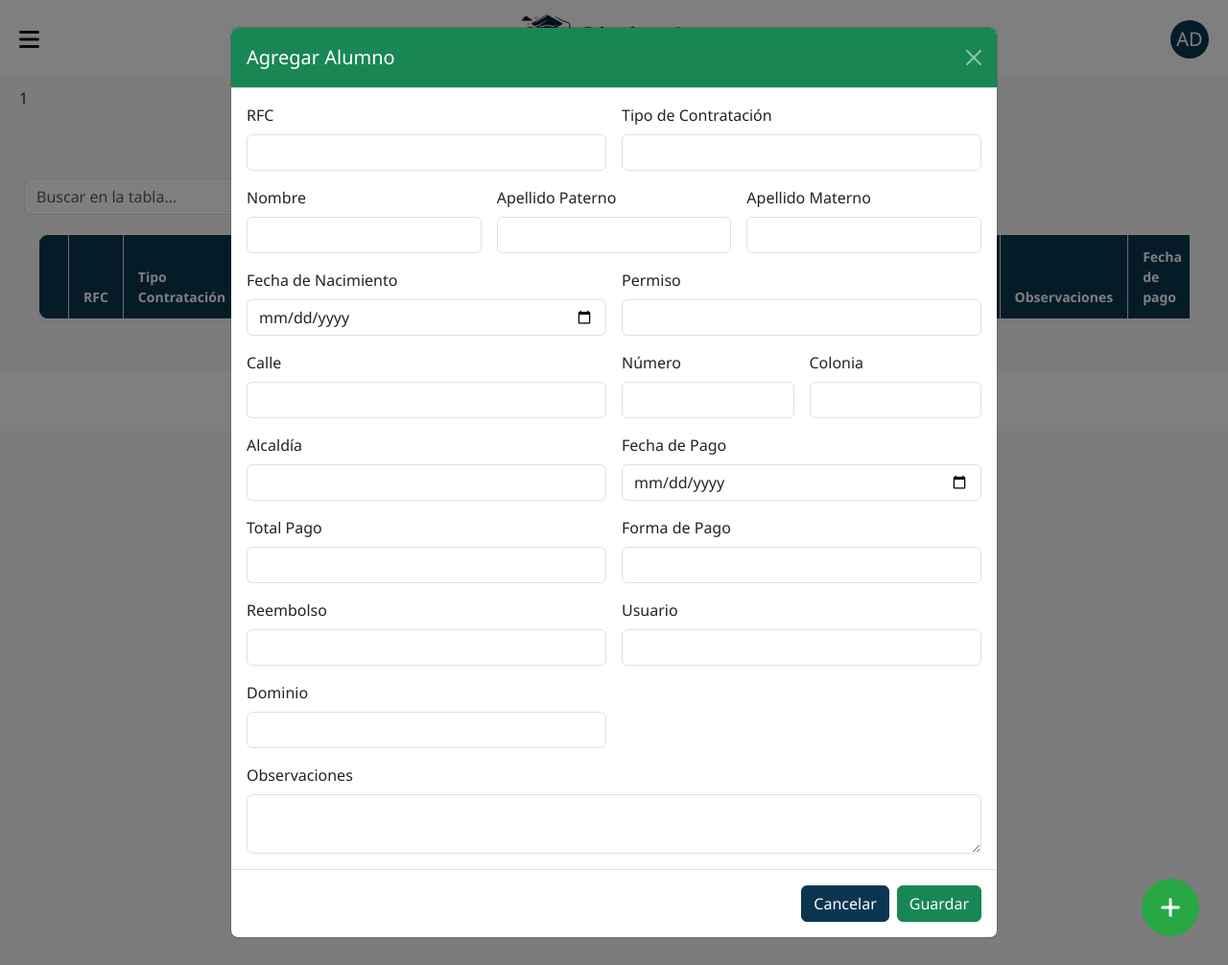
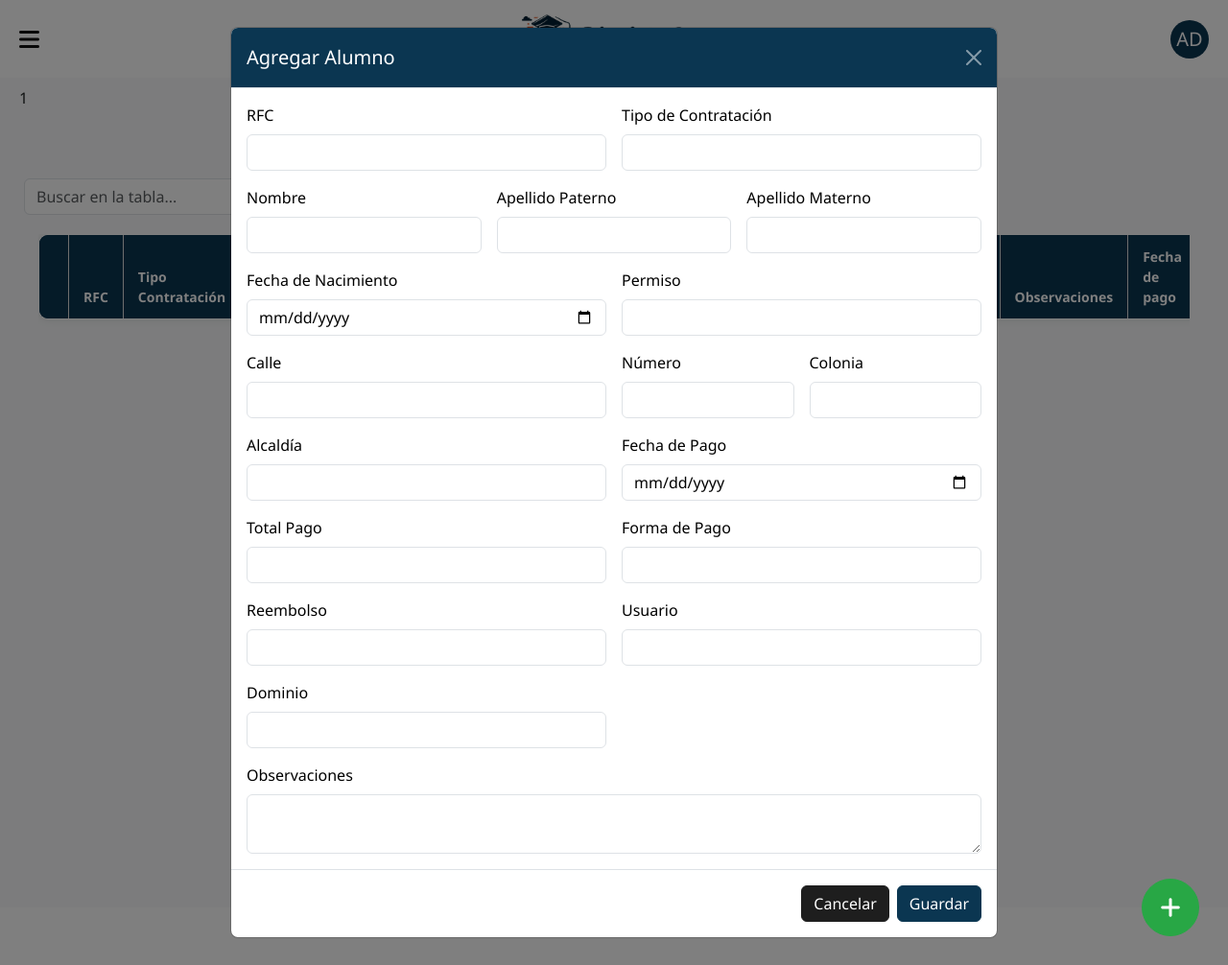
Before and after one commit to MichelIvette/WebEqipo11, a PHP site: page /tcpdf/alumnos.php in a window 1280 px wide, after a click on "Agregar alumno". Shown: the whole page at 96% size. Run offline with PHP 8.4, Linux system fonts and the light colour scheme; a user stored in the database is signed in; data that the repository does not hold is empty.

Commit message:
Modificaciones de diseño

```diff
--- a/ESCUELA-DE-MANEJO/escuela_manejo/alumnos.php
+++ b/ESCUELA-DE-MANEJO/escuela_manejo/alumnos.php
@@ -48,7 +48,7 @@ require_once 'conexion.php';
             <button type="button" class="btn btn-success fab-agregar" data-bs-toggle="modal" data-bs-target="#modalAgregarAlumno" title="Agregar alumno">
               <i class="fas fa-plus"></i>
             </button>
-            <button type="button" class="btn btn-primary fab-modificar" id="btnModificar" data-bs-toggle="modal" data-bs-target="#modalModificarAlumno" title="Modificar alumno" style="display:none;">
+            <button type="button" class="btn btn-success fab-modificar" id="btnModificar" data-bs-toggle="modal" data-bs-target="#modalModificarAlumno" title="Modificar alumno" style="display:none;">
               <i class="fas fa-edit"></i>
             </button>
           </div>
@@ -125,7 +125,7 @@ require_once 'conexion.php';
       <div class="modal-dialog modal-lg">
         <div class="modal-content">
           <form method="POST" action="agregar_alumno.php">
-            <div class="modal-header bg-success text-white">
+            <div class="modal-header bg-warning">
               <h5 class="modal-title">Agregar Alumno</h5>
               <button type="button" class="btn-close" data-bs-dismiss="modal" aria-label="Close"></button>
             </div>
@@ -204,8 +204,8 @@ require_once 'conexion.php';
               </div>
             </div>
             <div class="modal-footer">
-              <button type="button" class="btn btn-secondary" data-bs-dismiss="modal">Cancelar</button>
-              <button type="submit" class="btn btn-success">Guardar</button>
+              <button type="button" class="btn btn-warning" data-bs-dismiss="modal">Cancelar</button>
+              <button type="submit" class="btn btn-tertiary">Guardar</button>
             </div>
           </form>
         </div>
@@ -217,7 +217,7 @@ require_once 'conexion.php';
       <div class="modal-dialog modal-lg">
         <div class="modal-content">
           <form method="POST" action="modificar_alumno.php">
-            <div class="modal-header bg-primary text-white">
+            <div class="modal-header bg-warning">
               <h5 class="modal-title">Modificar Alumno</h5>
               <button type="button" class="btn-close" data-bs-dismiss="modal" aria-label="Close"></button>
             </div>
@@ -298,8 +298,8 @@ require_once 'conexion.php';
               </div>
             </div>
             <div class="modal-footer">
-              <button type="button" class="btn btn-secondary" data-bs-dismiss="modal">Cancelar</button>
-              <button type="submit" class="btn btn-primary">Guardar Cambios</button>
+              <button type="button" class="btn btn-warning" data-bs-dismiss="modal">Cancelar</button>
+              <button type="submit" class="btn btn-tertiary">Guardar Cambios</button>
             </div>
           </form>
         </div>
--- a/ESCUELA-DE-MANEJO/escuela_manejo/conexion.php
+++ b/ESCUELA-DE-MANEJO/escuela_manejo/conexion.php
@@ -4,7 +4,7 @@
 $host = "localhost";
 $dbname = "prueba";
 $user = "root";
-$pass = "12345";
+$pass = "53304917Mm$";
 
 try {
     $pdo = new PDO("mysql:host=$host;dbname=$dbname;charset=utf8", $user, $pass);
--- a/ESCUELA-DE-MANEJO/escuela_manejo/css/site.css
+++ b/ESCUELA-DE-MANEJO/escuela_manejo/css/site.css
@@ -74,7 +74,7 @@ header {
     color: white;
     height: 100%;
     position: fixed;
-    top: 55px;
+    top: 60px;
     left: -32px;
     padding: 20px 0;
     transform: translateX(-100%);
@@ -150,7 +150,7 @@ header {
 }
 
 .main-content.sidebar-open {
-    margin-left: 250px;
+    margin-left: 200px;
 }
 
 .subtitle {
@@ -171,6 +171,12 @@ header {
     color: white;
     text-decoration: none;
     border-radius: 5px;
+}
+
+.wrapper {
+  display: flex;
+  flex-direction: column;
+  min-height: 100vh;
 }
 
 footer {
@@ -360,27 +366,27 @@ footer {
 
 /* BOTONES DE GUARGAR Y CANCELAR DE LOS FORMS */
 .btn-tertiary {
-  background-color: #4f8e3b !important;
-  border-color: #4f8e3b !important;
+  background-color: #0b3651 !important;
+  border-color: #0b3651 !important;
   color:white;
 }
 
 .btn-tertiary:hover {
-  background-color: #0b510f !important;;
-  border-color: #0b510f !important;;
+  background-color: #072c42 !important;;
+  border-color: #072c42 !important;;
   color:white !important;;
 }
 
 .btn-warning {
-  background-color: #bc1b06 !important;
-  border-color: #bc1b06  !important;
+  background-color: #1e1e1e !important;
+  border-color: #1e1e1e  !important;
   color:white;
 
 }
 
 .btn-warning:hover {
-  background-color: #701c11 !important;
-  border-color: #701c11 !important;
+  background-color: #8e1404 !important;
+  border-color: #8e1404 !important;
   color:white;
 }
 /* ---------------------------------------------------------*/
@@ -539,3 +545,48 @@ body.dark-mode {
 .menu-btn i {
   color: var(--menu-btn-color);
 }
+
+.btn-anaranjado {
+  background-color: #e64d1e;
+  border: 1px solid #e64d1e;
+  color: #fff;
+  padding: 0.5rem 1rem;
+  border-radius: 4px;
+  font-weight: 600;
+  cursor: pointer;
+  transition: background-color 0.3s ease, border-color 0.3s ease, box-shadow 0.3s ease; /* Animación suave */
+  box-shadow: 0 2px 4px rgba(0,0,0,0.15);
+  text-align: center;
+  display: inline-block;
+  user-select: none;
+}
+
+/* Efecto hover */
+.btn-anaranjado:hover,
+.btn-anaranjado:focus {
+  background-color: #cc441a;
+  border-color: #cc441a;
+  box-shadow: 0 4px 8px rgba(0,0,0,0.2);
+  outline: none;
+}
+
+/* Efecto activo/click */
+.btn-anaranjado:active {
+  background-color: #b03b17;
+  border-color: #b03b17;
+  box-shadow: inset 0 2px 4px rgba(0,0,0,0.3); /* Efecto hundido */
+}
+
+/*texto negro en modo oscuro*/
+.modal-body input,
+.modal-body select,
+.modal-body label {
+  color: #000 !important;
+}
+
+p.fw-semibold.mb-1 {
+  color: #000 !important;
+}
+.modal-body {
+  color: #000 !important;
+}
--- a/ESCUELA-DE-MANEJO/escuela_manejo/empleados.php
+++ b/ESCUELA-DE-MANEJO/escuela_manejo/empleados.php
@@ -311,8 +311,9 @@ if ($_SERVER["REQUEST_METHOD"] == "POST" && isset($_POST["eliminar"])) {
           </div>
         </div>
         <div class="modal-footer">
+
+          <button type="button" class="btn btn-warning" data-bs-dismiss="modal">Cancelar</button>
           <button type="submit" class="btn btn-tertiary">Guardar cambios</button>
-          <button type="button" class="btn btn-warning" data-bs-dismiss="modal">Cancelar</button>
         </div>
       </form>
     </div>
@@ -441,8 +442,9 @@ if ($_SERVER["REQUEST_METHOD"] == "POST" && isset($_POST["eliminar"])) {
         </div>
 
         <div class="modal-footer">
+
+          <button type="button" class="btn btn-warning" data-bs-dismiss="modal">Cancelar</button>
           <button type="submit" name="agregar" class="btn btn-tertiary">Guardar</button>
-          <button type="button" class="btn btn-warning" data-bs-dismiss="modal">Cancelar</button>
         </div>
       </form>
     </div>
--- a/ESCUELA-DE-MANEJO/escuela_manejo/menu.php
+++ b/ESCUELA-DE-MANEJO/escuela_manejo/menu.php
@@ -13,7 +13,8 @@ $paginaActual = basename($_SERVER['PHP_SELF']);
 
 <header>
   <button class="menu-btn" id="menuToggle"><i class="fas fa-bars" title="Menú principal"></i></button>
-  <img src="img/Logo_rectangular.jpg" class="logo-container" alt="Logo de la escuela de manejo">
+  <img src="img/Logo_rectangular.jpg" class="logo-container" alt="Logo claro" id="logoClaro">
+<img src="img/Logo_rectangular_oscuro.png" class="logo-container" alt="Logo oscuro" id="logoOscuro" style="display:none;">
   <div class="header-icons">
     <button class="profile-btn">AD</button>
   </div>
@@ -78,17 +79,31 @@ $paginaActual = basename($_SERVER['PHP_SELF']);
 
 <script>
   document.addEventListener("DOMContentLoaded", () => {
-    // Aplicar tema guardado
-    const theme = localStorage.getItem("theme");
-    if (theme === "dark") {
+    const logoClaro = document.getElementById("logoClaro");
+    const logoOscuro = document.getElementById("logoOscuro");
+    const btnToggle = document.getElementById("toggle-theme");
+
+    // 1. Aplicar tema guardado
+    const temaGuardado = localStorage.getItem("theme");
+    if (temaGuardado === "dark") {
       document.body.classList.add("dark-mode");
+      logoClaro.style.display = "none";
+      logoOscuro.style.display = "block";
+    } else {
+      document.body.classList.remove("dark-mode");
+      logoClaro.style.display = "block";
+      logoOscuro.style.display = "none";
     }
 
-    // Cambiar tema con click
-    document.getElementById("toggle-theme").addEventListener("click", (e) => {
+    // 2. Al hacer clic en "Cambiar tema"
+    btnToggle.addEventListener("click", (e) => {
       e.preventDefault();
-      document.body.classList.toggle("dark-mode");
-      localStorage.setItem("theme", document.body.classList.contains("dark-mode") ? "dark" : "light");
+      const isDark = document.body.classList.toggle("dark-mode");
+      localStorage.setItem("theme", isDark ? "dark" : "light");
+
+      // Mostrar el logo correspondiente
+      logoClaro.style.display = isDark ? "none" : "block";
+      logoOscuro.style.display = isDark ? "block" : "none";
     });
   });
 </script>
```
Also changed, not shown: ESCUELA-DE-MANEJO/escuela_manejo/agenda.php (+7 -7 lines), ESCUELA-DE-MANEJO/escuela_manejo/reportes.php (+79 -6 lines), ESCUELA-DE-MANEJO/escuela_manejo/img/Logo_rectangular_oscuro.png (added).
